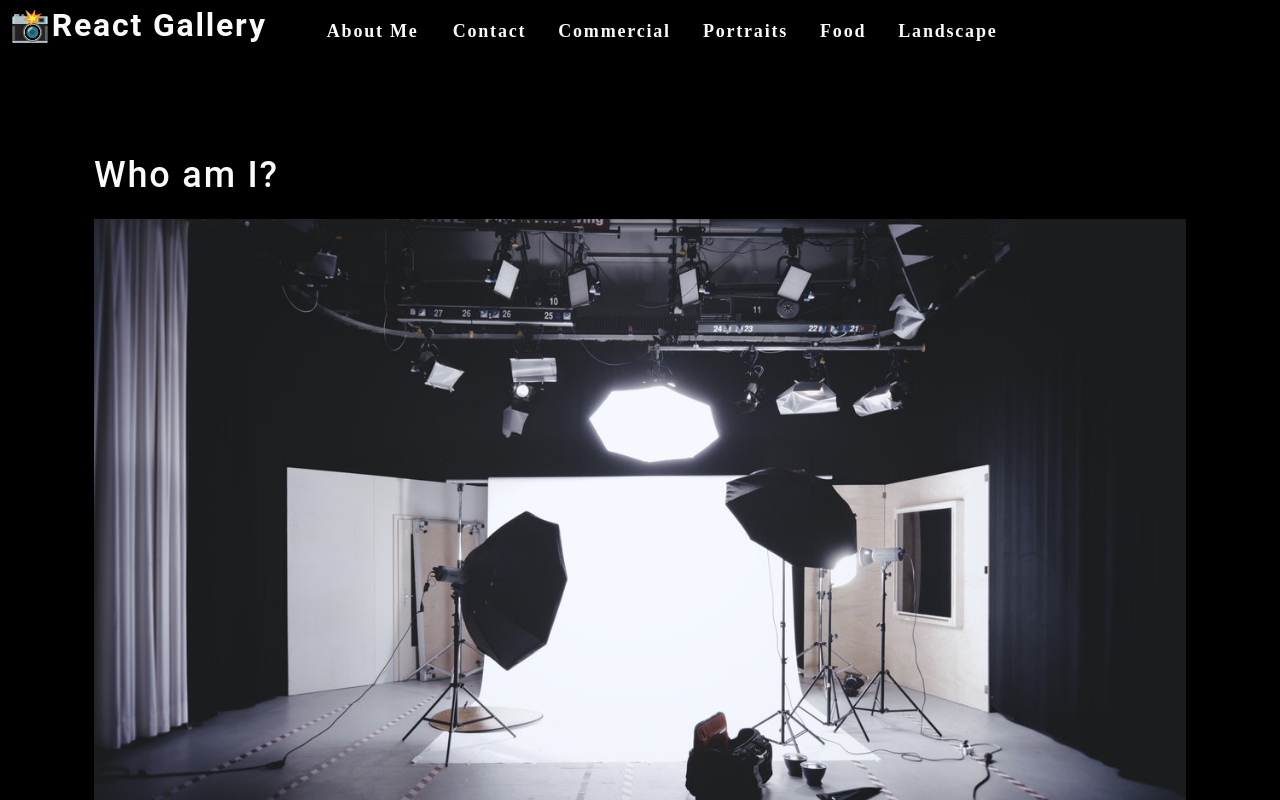
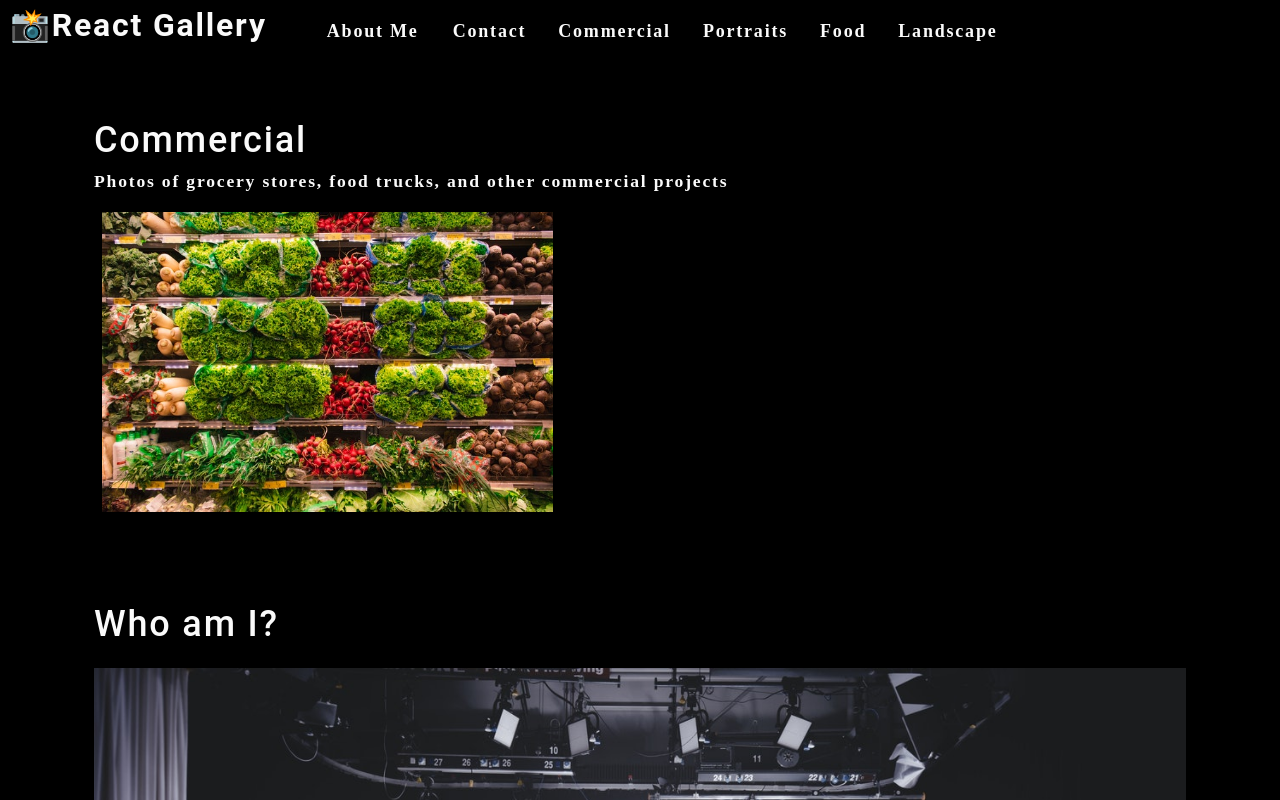
Before and after one commit to dopecello/react-gallery, a React (Create React App) app: page / in a window 1280 px wide. Shown: the top 800 px of the page. Built offline with nearby package versions, Linux system fonts and the light colour scheme.

Commit message:
created gallery component

```diff
--- a/src/App.js
+++ b/src/App.js
@@ -2,16 +2,18 @@
 import "./App.css";
 import About from "./components/About";
 import Nav from "./components/Nav";
+import Gallery from "./components/Gallery";
 
 const App = () => {
   return (
     <div>
       <Nav></Nav>
       <main>
+        <Gallery></Gallery>
         <About></About>
       </main>
     </div>
   );
-}
+};
 
 export default App;
--- /dev/null
+++ b/src/components/Gallery/index.js
@@ -0,0 +1,26 @@
+import React from "react";
+import { capitalizeFirstLetter } from "../../utils/helpers";
+import photo from "../../assets/small/commercial/0.jpg";
+
+const Gallery = (props) => {
+  const currentCategory = {
+    name: "commercial",
+    description:
+      "Photos of grocery stores, food trucks, and other commercial projects",
+  };
+  return (
+    <section>
+      <h1>{capitalizeFirstLetter(currentCategory.name)}</h1>
+      <p>{currentCategory.description}</p>
+      <div className="flex-row">
+        <img
+          src={photo}
+          alt="commercial example"
+          className="img-thumbnail mx-1"
+        />
+      </div>
+    </section>
+  );
+};
+
+export default Gallery;
```
